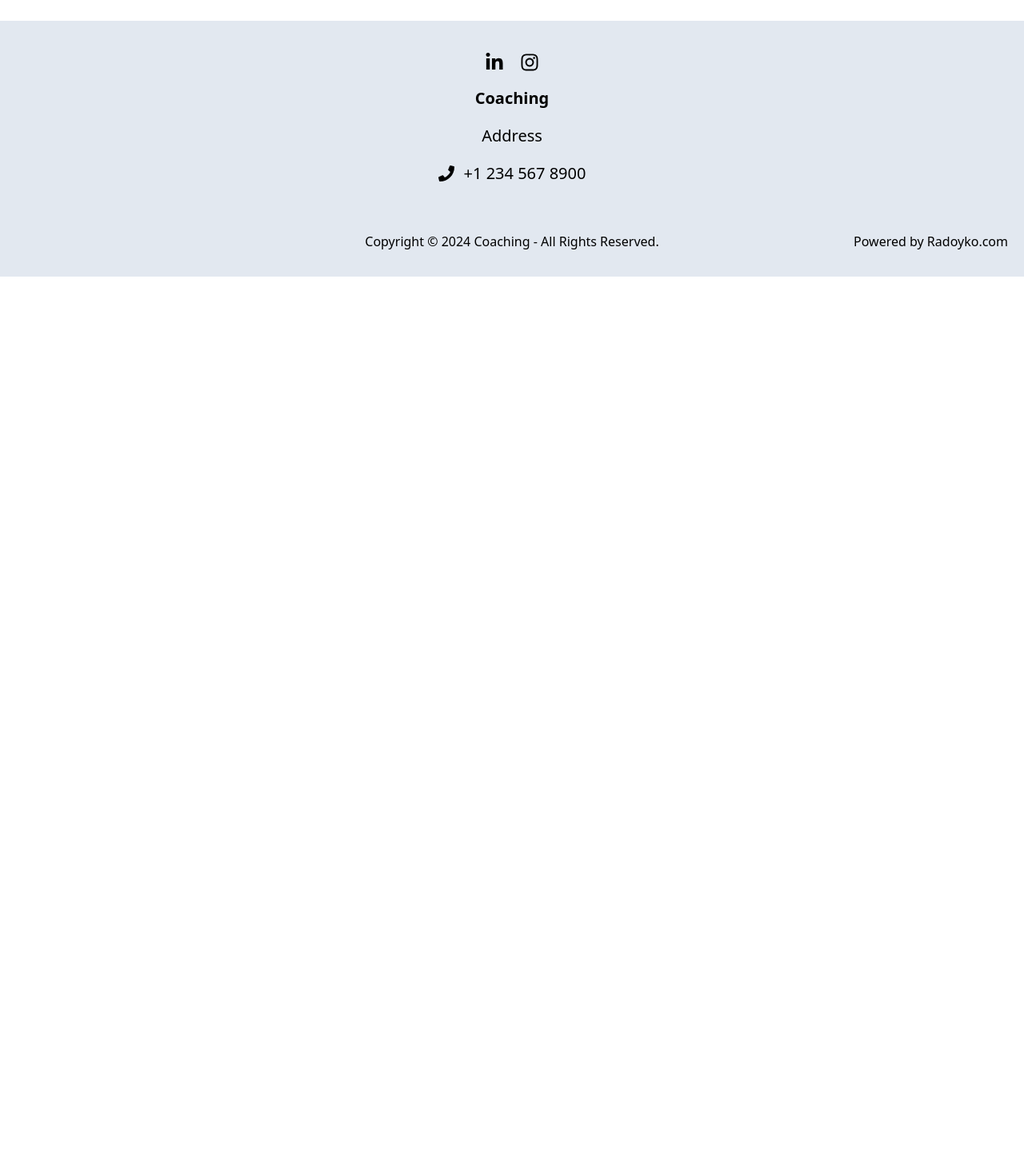
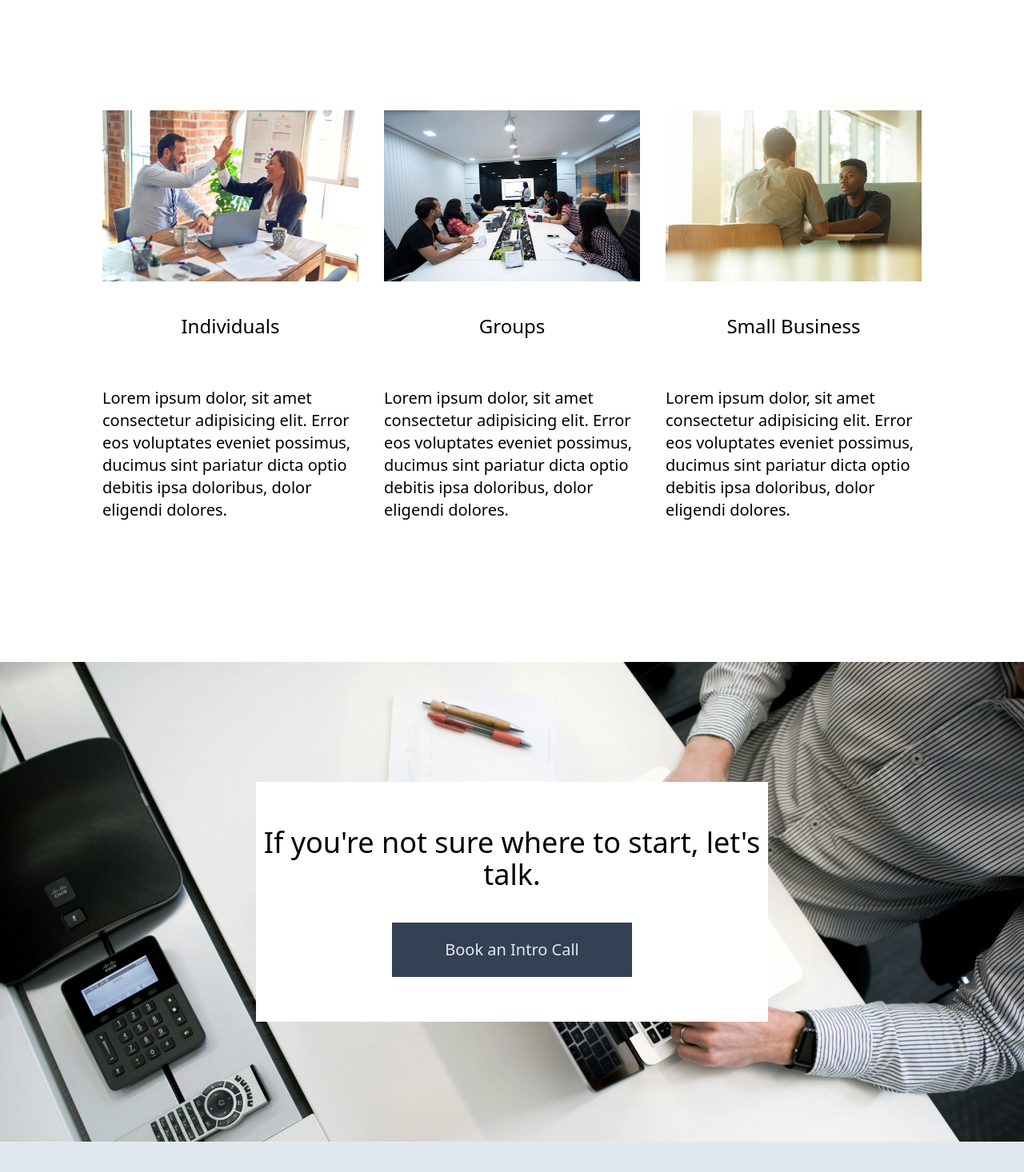
Before and after one commit to RadojkoR/CoachingJs, a React (Vite) app: page / in a window 1280 px wide. Shown: the part 740-2206 px from the top of the page at 80% size. Before the commit the page ends 1086 px from the top, so only its background shows below. Built offline with nearby package versions, Linux system fonts and the light colour scheme.

Commit message:
finished services and parallax section

```diff
--- /dev/null
+++ b/src/components/home/ParallaxHome.jsx
@@ -0,0 +1,16 @@
+
+
+function ParallaxHome() {
+  return (
+    <section className="flex items-center justify-center bg-fixed bg-parallaxHome bg-cover h-[600px] parallaxHomeContainer">
+      <article className="w-6/12 h-3/6 bg-white flex flex-col justify-center">
+        <h1 className="text-4xl mb-10 text-center">If you're not sure where to start, let's talk.</h1>
+        <button className="bg-slate-700 text-gray-200 w-[300px] mx-auto text-xl py-5 px-10">
+          Book an Intro Call
+        </button>
+      </article>
+    </section>
+  )
+}
+
+export default ParallaxHome
--- /dev/null
+++ b/src/components/home/ServicesHome.jsx
@@ -0,0 +1,67 @@
+import IndividualImg from '../../assets/images/individualsImg.webp';
+import GroupsImg from '../../assets/images/groupsImg.webp';
+import SmBusinesImg from '../../assets/images/smallBusiness.webp';
+
+function ServicesHome() {
+  return (
+    <section className="w-100 serviceHome">
+      <div className="container flex mx-auto">
+        <div className="w-4/5 mx-auto flex py-28 gap-8">
+          <section className="w-100">
+            <article className="aboutMeHomeImgContainer flex justify-center items-center w-100 mx-auto">
+              <img src={IndividualImg} alt="Individuals coaching image" />
+            </article>
+            <article className="mx-auto">
+              <h5 className="text-2xl text-center py-10">Individuals</h5>
+              <p className="pt-5 text-xl">
+                Lorem ipsum dolor, sit amet consectetur adipisicing elit. Error
+                eos voluptates eveniet possimus, ducimus sint pariatur dicta
+                optio debitis ipsa doloribus, dolor eligendi dolores.
+              </p>
+              <div className="text-center mt-16">
+                {/* <Button to="/comingSoon" text="Learn More" colorBg="slate" textColor="gray"/> */}
+              </div>
+            </article>
+          </section>
+
+          <section className="w-100">
+            <article className="aboutMeHomeImgContainer flex justify-center items-center w-100 mx-auto">
+              <img src={GroupsImg} alt="Group coaching image"/>
+            </article>
+            <article className="mx-auto">
+              <h5 className="text-2xl text-center py-10">Groups</h5>
+              <p className="pt-5 text-xl">
+                Lorem ipsum dolor, sit amet consectetur adipisicing elit. Error
+                eos voluptates eveniet possimus, ducimus sint pariatur dicta
+                optio debitis ipsa doloribus, dolor eligendi dolores.
+              </p>
+              <div className="text-center mt-16">
+                {/* <Button to="/comingSoon" text="Learn More" colorBg="slate" textColor="gray"/> */}
+              </div>
+            </article>
+          </section>
+
+          <section className="w-100">
+            <article className="aboutMeHomeImgContainer flex justify-center items-center mx-auto">
+              <img src={SmBusinesImg} alt="Small Buisiness coaching image"
+              />
+            </article>
+            <article className="mx-auto">
+              <h5 className="text-2xl text-center py-10">Small Business</h5>
+              <p className="pt-5 text-xl">
+                Lorem ipsum dolor, sit amet consectetur adipisicing elit. Error
+                eos voluptates eveniet possimus, ducimus sint pariatur dicta
+                optio debitis ipsa doloribus, dolor eligendi dolores.
+              </p>
+              <div className="text-center mt-16">
+                {/* <Button to="/comingSoon" text="Learn More" colorBg="slate" textColor="gray" /> */}
+              </div>
+            </article>
+          </section>
+        </div>
+      </div>
+    </section>
+  )
+}
+
+export default ServicesHome
--- a/src/pages/Home.jsx
+++ b/src/pages/Home.jsx
@@ -1,4 +1,6 @@
 import AboutMeHome from "../components/home/AboutMeHome"
+import ParallaxHome from "../components/home/ParallaxHome"
+import ServicesHome from "../components/home/ServicesHome"
 
 
 
@@ -7,6 +9,8 @@ function Home() {
     <>
         <h1 className="text-center text-5xl">Home</h1>
         <AboutMeHome />
+        <ServicesHome />
+        <ParallaxHome />
     </>
   )
 }
--- a/tailwind.config.js
+++ b/tailwind.config.js
@@ -5,7 +5,11 @@ export default {
     "./src/**/*.{js,ts,jsx,tsx}",
   ],
   theme: {
-    extend: {},
+    extend: {
+       backgroundImage: {
+        'parallaxHome': 'url("./public/assets/images/parallaxHome.webp")'
+      }
+    },
   },
   plugins: [],
 }
```
